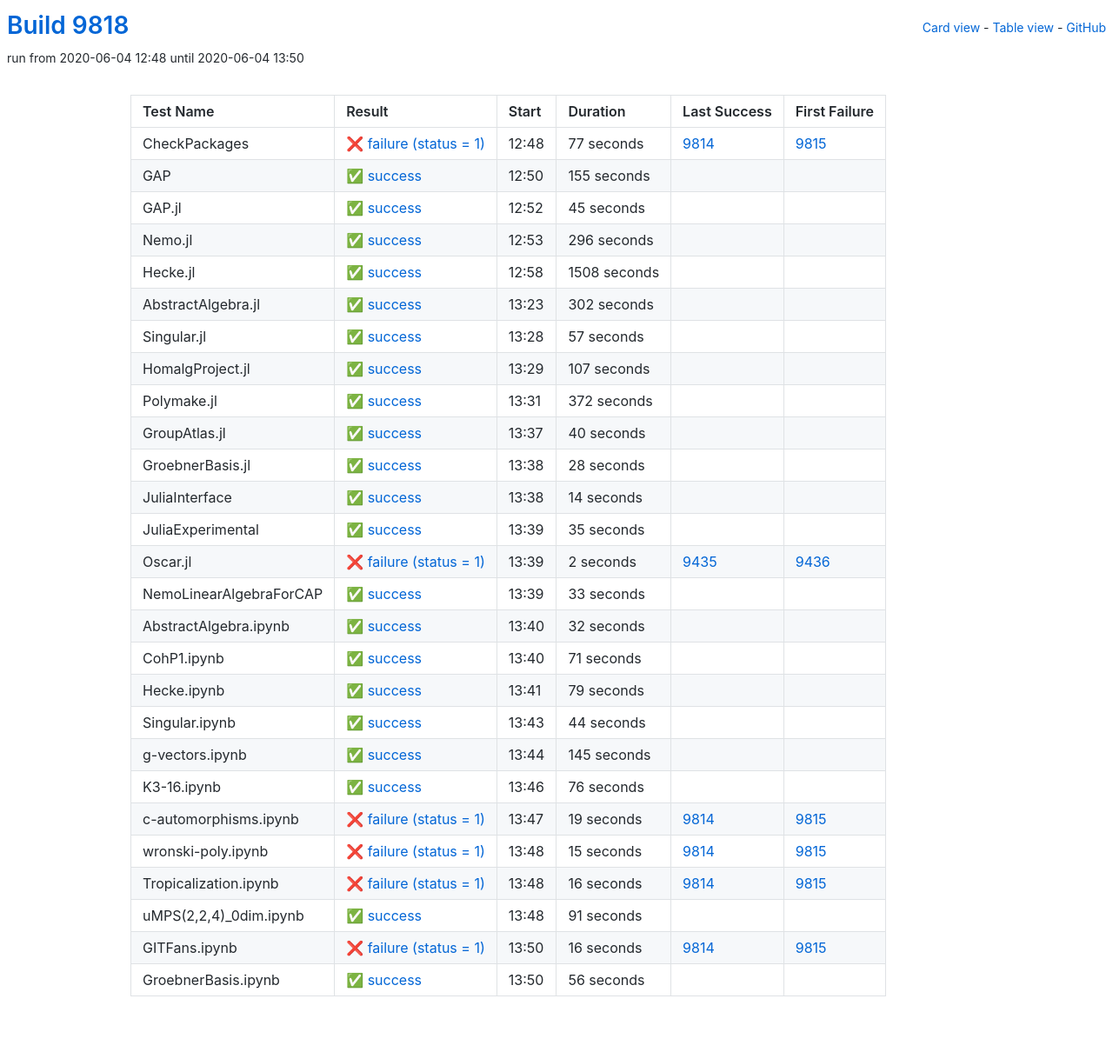
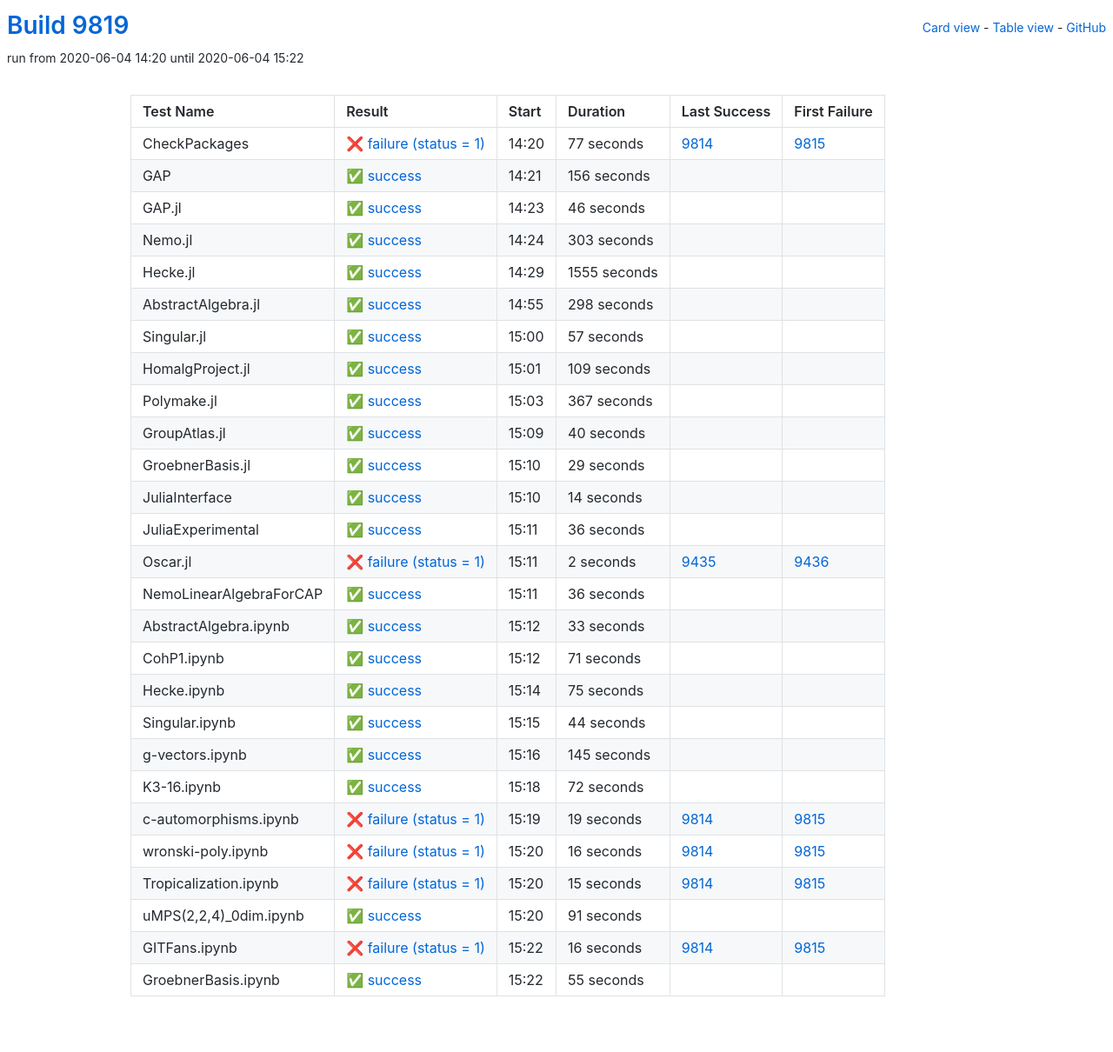
Before and after one commit to oscar-system/oscar-ci-status, a Jekyll site: the page built from table.html, in a window 1280 px wide. Shown: the whole page at 87% size. Built offline with Jekyll 4.4.1, drawn with Linux system fonts in a browser that asks for light colours.

Commit message:
Build 9819

```diff
--- a/_data/ci.yml
+++ b/_data/ci.yml
@@ -1,5 +1,5 @@
-build: 9818
-build_url: https://oscarci.mathematik.uni-kl.de/job/oscar/9818/
+build: 9819
+build_url: https://oscarci.mathematik.uni-kl.de/job/oscar/9819/
 job: oscar
 tests:
 - duration: 77
@@ -9,69 +9,69 @@
   id: checkpackages
   last_success: 9814
   last_success_url: https://oscarci.mathematik.uni-kl.de/job/oscar/9814/
-  log: https://oscarci.mathematik.uni-kl.de/job/oscar/9818/artifact/logs/build-9818/CheckPackages.log
+  log: https://oscarci.mathematik.uni-kl.de/job/oscar/9819/artifact/logs/build-9819/CheckPackages.log
   name: CheckPackages
-  start: 2020-06-04 12:48
+  start: 2020-06-04 14:20
   status: failure
   success: false
-- duration: 155
+- duration: 156
   exitcode: 0
   first_failure: false
   first_failure_url: null
   id: gap
   last_success: false
   last_success_url: null
-  log: https://oscarci.mathematik.uni-kl.de/job/oscar/9818/artifact/logs/build-9818/GAP.log
+  log: https://oscarci.mathematik.uni-kl.de/job/oscar/9819/artifact/logs/build-9819/GAP.log
   name: GAP
-  start: 2020-06-04 12:50
+  start: 2020-06-04 14:21
   status: success
   success: true
-- duration: 45
+- duration: 46
   exitcode: 0
   first_failure: false
   first_failure_url: null
   id: gap-jl
   last_success: false
   last_success_url: null
-  log: https://oscarci.mathematik.uni-kl.de/job/oscar/9818/artifact/logs/build-9818/GAP.jl.log
+  log: https://oscarci.mathematik.uni-kl.de/job/oscar/9819/artifact/logs/build-9819/GAP.jl.log
   name: GAP.jl
-  start: 2020-06-04 12:52
+  start: 2020-06-04 14:23
   status: success
   success: true
-- duration: 296
+- duration: 303
   exitcode: 0
   first_failure: false
   first_failure_url: null
   id: nemo-jl
   last_success: false
   last_success_url: null
-  log: https://oscarci.mathematik.uni-kl.de/job/oscar/9818/artifact/logs/build-9818/Nemo.jl.log
+  log: https://oscarci.mathematik.uni-kl.de/job/oscar/9819/artifact/logs/build-9819/Nemo.jl.log
   name: Nemo.jl
-  start: 2020-06-04 12:53
+  start: 2020-06-04 14:24
   status: success
   success: true
-- duration: 1508
+- duration: 1555
   exitcode: 0
   first_failure: false
   first_failure_url: null
   id: hecke-jl
   last_success: false
   last_success_url: null
-  log: https://oscarci.mathematik.uni-kl.de/job/oscar/9818/artifact/logs/build-9818/Hecke.jl.log
+  log: https://oscarci.mathematik.uni-kl.de/job/oscar/9819/artifact/logs/build-9819/Hecke.jl.log
   name: Hecke.jl
-  start: 2020-06-04 12:58
+  start: 2020-06-04 14:29
   status: success
   success: true
-- duration: 302
+- duration: 298
   exitcode: 0
   first_failure: false
   first_failure_url: null
   id: abstractalgebra-jl
   last_success: false
   last_success_url: null
-  log: https://oscarci.mathematik.uni-kl.de/job/oscar/9818/artifact/logs/build-9818/AbstractAlgebra.jl.log
+  log: https://oscarci.mathematik.uni-kl.de/job/oscar/9819/artifact/logs/build-9819/AbstractAlgebra.jl.log
   name: AbstractAlgebra.jl
-  start: 2020-06-04 13:23
+  start: 2020-06-04 14:55
   status: success
   success: true
 - duration: 57
@@ -81,33 +81,33 @@
   id: singular-jl
   last_success: false
   last_success_url: null
-  log: https://oscarci.mathematik.uni-kl.de/job/oscar/9818/artifact/logs/build-9818/Singular.jl.log
+  log: https://oscarci.mathematik.uni-kl.de/job/oscar/9819/artifact/logs/build-9819/Singular.jl.log
   name: Singular.jl
-  start: 2020-06-04 13:28
+  start: 2020-06-04 15:00
   status: success
   success: true
-- duration: 107
+- duration: 109
   exitcode: 0
   first_failure: false
   first_failure_url: null
   id: homalgproject-jl
   last_success: false
   last_success_url: null
-  log: https://oscarci.mathematik.uni-kl.de/job/oscar/9818/artifact/logs/build-9818/HomalgProject.jl.log
+  log: https://oscarci.mathematik.uni-kl.de/job/oscar/9819/artifact/logs/build-9819/HomalgProject.jl.log
   name: HomalgProject.jl
-  start: 2020-06-04 13:29
+  start: 2020-06-04 15:01
   status: success
   success: true
-- duration: 372
+- duration: 367
   exitcode: 0
   first_failure: false
   first_failure_url: null
   id: polymake-jl
   last_success: false
   last_success_url: null
-  log: https://oscarci.mathematik.uni-kl.de/job/oscar/9818/artifact/logs/build-9818/Polymake.jl.log
+  log: https://oscarci.mathematik.uni-kl.de/job/oscar/9819/artifact/logs/build-9819/Polymake.jl.log
   name: Polymake.jl
-  start: 2020-06-04 13:31
+  start: 2020-06-04 15:03
   status: success
   success: true
 - duration: 40
@@ -117,21 +117,21 @@
   id: groupatlas-jl
   last_success: false
   last_success_url: null
-  log: https://oscarci.mathematik.uni-kl.de/job/oscar/9818/artifact/logs/build-9818/GroupAtlas.jl.log
+  log: https://oscarci.mathematik.uni-kl.de/job/oscar/9819/artifact/logs/build-9819/GroupAtlas.jl.log
   name: GroupAtlas.jl
-  start: 2020-06-04 13:37
+  start: 2020-06-04 15:09
   status: success
   success: true
-- duration: 28
+- duration: 29
   exitcode: 0
   first_failure: false
   first_failure_url: null
   id: groebnerbasis-jl
   last_success: false
   last_success_url: null
-  log: https://oscarci.mathematik.uni-kl.de/job/oscar/9818/artifact/logs/build-9818/GroebnerBasis.jl.log
+  log: https://oscarci.mathematik.uni-kl.de/job/oscar/9819/artifact/logs/build-9819/GroebnerBasis.jl.log
   name: GroebnerBasis.jl
-  start: 2020-06-04 13:38
+  start: 2020-06-04 15:10
   status: success
   success: true
 - duration: 14
@@ -141,21 +141,21 @@
   id: juliainterface
   last_success: false
   last_success_url: null
-  log: https://oscarci.mathematik.uni-kl.de/job/oscar/9818/artifact/logs/build-9818/JuliaInterface.log
+  log: https://oscarci.mathematik.uni-kl.de/job/oscar/9819/artifact/logs/build-9819/JuliaInterface.log
   name: JuliaInterface
-  start: 2020-06-04 13:38
+  start: 2020-06-04 15:10
   status: success
   success: true
-- duration: 35
+- duration: 36
   exitcode: 0
   first_failure: false
   first_failure_url: null
   id: juliaexperimental
   last_success: false
   last_success_url: null
-  log: https://oscarci.mathematik.uni-kl.de/job/oscar/9818/artifact/logs/build-9818/JuliaExperimental.log
+  log: https://oscarci.mathematik.uni-kl.de/job/oscar/9819/artifact/logs/build-9819/JuliaExperimental.log
   name: JuliaExperimental
-  start: 2020-06-04 13:39
+  start: 2020-06-04 15:11
   status: success
   success: true
 - duration: 2
@@ -165,33 +165,33 @@
   id: oscar-jl
   last_success: 9435
   last_success_url: https://oscarci.mathematik.uni-kl.de/job/oscar/9435/
-  log: https://oscarci.mathematik.uni-kl.de/job/oscar/9818/artifact/logs/build-9818/Oscar.jl.log
+  log: https://oscarci.mathematik.uni-kl.de/job/oscar/9819/artifact/logs/build-9819/Oscar.jl.log
   name: Oscar.jl
-  start: 2020-06-04 13:39
+  start: 2020-06-04 15:11
   status: failure
   success: false
-- duration: 33
+- duration: 36
   exitcode: 0
   first_failure: false
   first_failure_url: null
   id: nemolinearalgebraforcap
   last_success: false
   last_success_url: null
-  log: https://oscarci.mathematik.uni-kl.de/job/oscar/9818/artifact/logs/build-9818/NemoLinearAlgebraForCAP.log
+  log: https://oscarci.mathematik.uni-kl.de/job/oscar/9819/artifact/logs/build-9819/NemoLinearAlgebraForCAP.log
   name: NemoLinearAlgebraForCAP
-  start: 2020-06-04 13:39
+  start: 2020-06-04 15:11
   status: success
   success: true
-- duration: 32
+- duration: 33
   exitcode: 0
   first_failure: false
   first_failure_url: null
   id: abstractalgebra-ipynb
   last_success: false
   last_success_url: null
-  log: https://oscarci.mathematik.uni-kl.de/job/oscar/9818/artifact/logs/build-9818/AbstractAlgebra.ipynb.log
+  log: https://oscarci.mathematik.uni-kl.de/job/oscar/9819/artifact/logs/build-9819/AbstractAlgebra.ipynb.log
   name: AbstractAlgebra.ipynb
-  start: 2020-06-04 13:40
+  start: 2020-06-04 15:12
   status: success
   success: true
 - duration: 71
@@ -201,21 +201,21 @@
   id: cohp1-ipynb
   last_success: false
   last_success_url: null
-  log: https://oscarci.mathematik.uni-kl.de/job/oscar/9818/artifact/logs/build-9818/CohP1.ipynb.log
+  log: https://oscarci.mathematik.uni-kl.de/job/oscar/9819/artifact/logs/build-9819/CohP1.ipynb.log
   name: CohP1.ipynb
-  start: 2020-06-04 13:40
+  start: 2020-06-04 15:12
   status: success
   success: true
-- duration: 79
+- duration: 75
   exitcode: 0
   first_failure: false
   first_failure_url: null
   id: hecke-ipynb
   last_success: false
   last_success_url: null
-  log: https://oscarci.mathematik.uni-kl.de/job/oscar/9818/artifact/logs/build-9818/Hecke.ipynb.log
+  log: https://oscarci.mathematik.uni-kl.de/job/oscar/9819/artifact/logs/build-9819/Hecke.ipynb.log
   name: Hecke.ipynb
-  start: 2020-06-04 13:41
+  start: 2020-06-04 15:14
   status: success
   success: true
 - duration: 44
@@ -225,9 +225,9 @@
   id: singular-ipynb
   last_success: false
   last_success_url: null
-  log: https://oscarci.mathematik.uni-kl.de/job/oscar/9818/artifact/logs/build-9818/Singular.ipynb.log
+  log: https://oscarci.mathematik.uni-kl.de/job/oscar/9819/artifact/logs/build-9819/Singular.ipynb.log
   name: Singular.ipynb
-  start: 2020-06-04 13:43
+  start: 2020-06-04 15:15
   status: success
   success: true
 - duration: 145
@@ -237,21 +237,21 @@
   id: g-vectors-ipynb
   last_success: false
   last_success_url: null
-  log: https://oscarci.mathematik.uni-kl.de/job/oscar/9818/artifact/logs/build-9818/g-vectors.ipynb.log
+  log: https://oscarci.mathematik.uni-kl.de/job/oscar/9819/artifact/logs/build-9819/g-vectors.ipynb.log
   name: g-vectors.ipynb
-  start: 2020-06-04 13:44
+  start: 2020-06-04 15:16
   status: success
   success: true
-- duration: 76
+- duration: 72
   exitcode: 0
   first_failure: false
   first_failure_url: null
   id: k3-16-ipynb
   last_success: false
   last_success_url: null
-  log: https://oscarci.mathematik.uni-kl.de/job/oscar/9818/artifact/logs/build-9818/K3-16.ipynb.log
+  log: https://oscarci.mathematik.uni-kl.de/job/oscar/9819/artifact/logs/build-9819/K3-16.ipynb.log
   name: K3-16.ipynb
-  start: 2020-06-04 13:46
+  start: 2020-06-04 15:18
   status: success
   success: true
 - duration: 19
@@ -261,33 +261,33 @@
   id: c-automorphisms-ipynb
   last_success: 9814
   last_success_url: https://oscarci.mathematik.uni-kl.de/job/oscar/9814/
-  log: https://oscarci.mathematik.uni-kl.de/job/oscar/9818/artifact/logs/build-9818/c-automorphisms.ipynb.log
+  log: https://oscarci.mathematik.uni-kl.de/job/oscar/9819/artifact/logs/build-9819/c-automorphisms.ipynb.log
   name: c-automorphisms.ipynb
-  start: 2020-06-04 13:47
+  start: 2020-06-04 15:19
+  status: failure
+  success: false
+- duration: 16
+  exitcode: 1
+  first_failure: 9815
+  first_failure_url: https://oscarci.mathematik.uni-kl.de/job/oscar/9815/
+  id: wronski-poly-ipynb
+  last_success: 9814
+  last_success_url: https://oscarci.mathematik.uni-kl.de/job/oscar/9814/
+  log: https://oscarci.mathematik.uni-kl.de/job/oscar/9819/artifact/logs/build-9819/wronski-poly.ipynb.log
+  name: wronski-poly.ipynb
+  start: 2020-06-04 15:20
   status: failure
   success: false
 - duration: 15
   exitcode: 1
   first_failure: 9815
   first_failure_url: https://oscarci.mathematik.uni-kl.de/job/oscar/9815/
-  id: wronski-poly-ipynb
-  last_success: 9814
-  last_success_url: https://oscarci.mathematik.uni-kl.de/job/oscar/9814/
-  log: https://oscarci.mathematik.uni-kl.de/job/oscar/9818/artifact/logs/build-9818/wronski-poly.ipynb.log
-  name: wronski-poly.ipynb
-  start: 2020-06-04 13:48
-  status: failure
-  success: false
-- duration: 16
-  exitcode: 1
-  first_failure: 9815
-  first_failure_url: https://oscarci.mathematik.uni-kl.de/job/oscar/9815/
   id: tropicalization-ipynb
   last_success: 9814
   last_success_url: https://oscarci.mathematik.uni-kl.de/job/oscar/9814/
-  log: https://oscarci.mathematik.uni-kl.de/job/oscar/9818/artifact/logs/build-9818/Tropicalization.ipynb.log
+  log: https://oscarci.mathematik.uni-kl.de/job/oscar/9819/artifact/logs/build-9819/Tropicalization.ipynb.log
   name: Tropicalization.ipynb
-  start: 2020-06-04 13:48
+  start: 2020-06-04 15:20
   status: failure
   success: false
 - duration: 91
@@ -297,9 +297,9 @@
   id: umps-2-2-4-0dim-ipynb
   last_success: false
   last_success_url: null
-  log: https://oscarci.mathematik.uni-kl.de/job/oscar/9818/artifact/logs/build-9818/uMPS-2-2-4-_0dim.ipynb.log
+  log: https://oscarci.mathematik.uni-kl.de/job/oscar/9819/artifact/logs/build-9819/uMPS-2-2-4-_0dim.ipynb.log
   name: uMPS(2,2,4)_0dim.ipynb
-  start: 2020-06-04 13:48
+  start: 2020-06-04 15:20
   status: success
   success: true
 - duration: 16
@@ -309,20 +309,20 @@
   id: gitfans-ipynb
   last_success: 9814
   last_success_url: https://oscarci.mathematik.uni-kl.de/job/oscar/9814/
-  log: https://oscarci.mathematik.uni-kl.de/job/oscar/9818/artifact/logs/build-9818/GITFans.ipynb.log
+  log: https://oscarci.mathematik.uni-kl.de/job/oscar/9819/artifact/logs/build-9819/GITFans.ipynb.log
   name: GITFans.ipynb
-  start: 2020-06-04 13:50
+  start: 2020-06-04 15:22
   status: failure
   success: false
-- duration: 56
+- duration: 55
   exitcode: 0
   first_failure: false
   first_failure_url: null
   id: groebnerbasis-ipynb
   last_success: false
   last_success_url: null
-  log: https://oscarci.mathematik.uni-kl.de/job/oscar/9818/artifact/logs/build-9818/GroebnerBasis.ipynb.log
+  log: https://oscarci.mathematik.uni-kl.de/job/oscar/9819/artifact/logs/build-9819/GroebnerBasis.ipynb.log
   name: GroebnerBasis.ipynb
-  start: 2020-06-04 13:50
+  start: 2020-06-04 15:22
   status: success
   success: true
```
Also changed, not shown: README.md.
